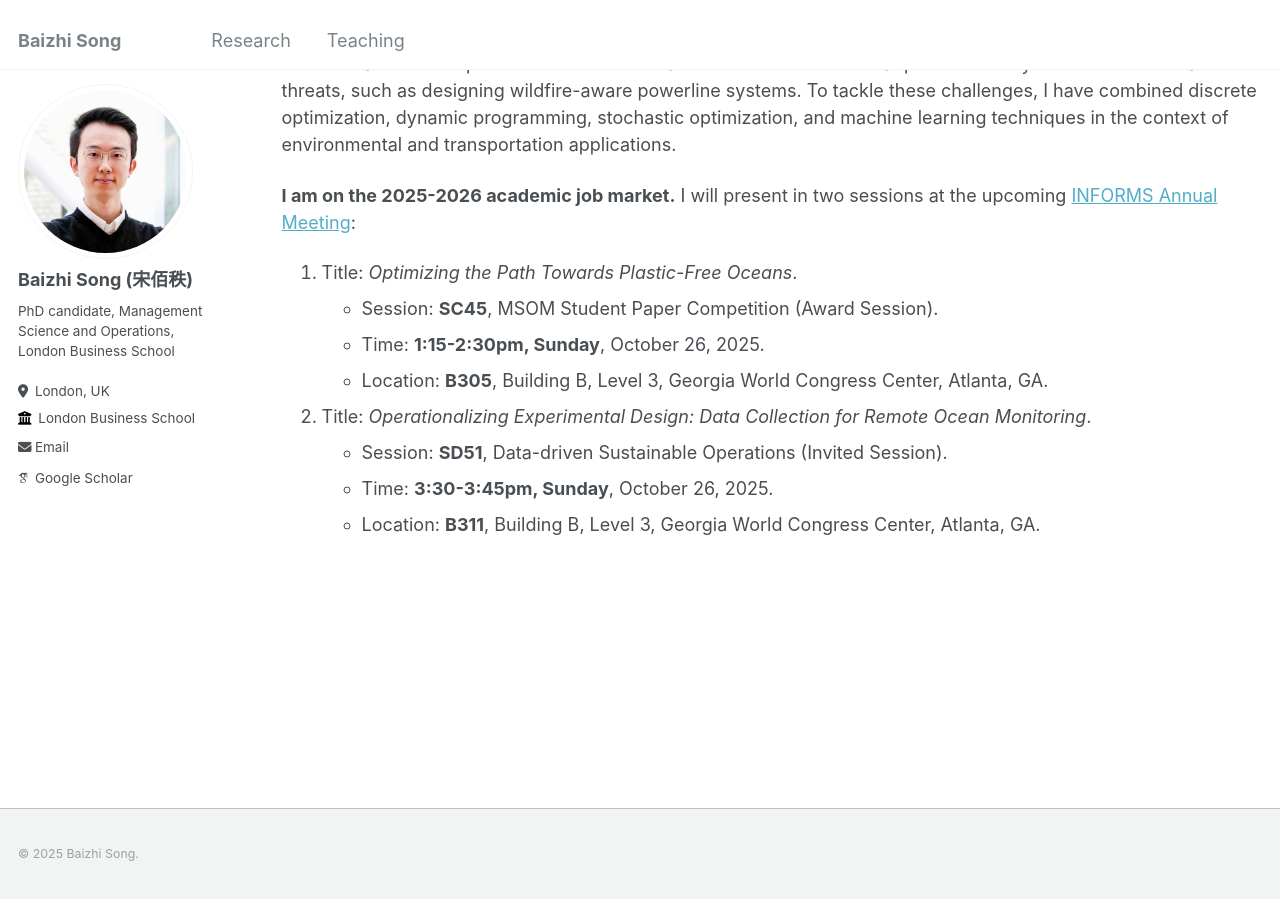
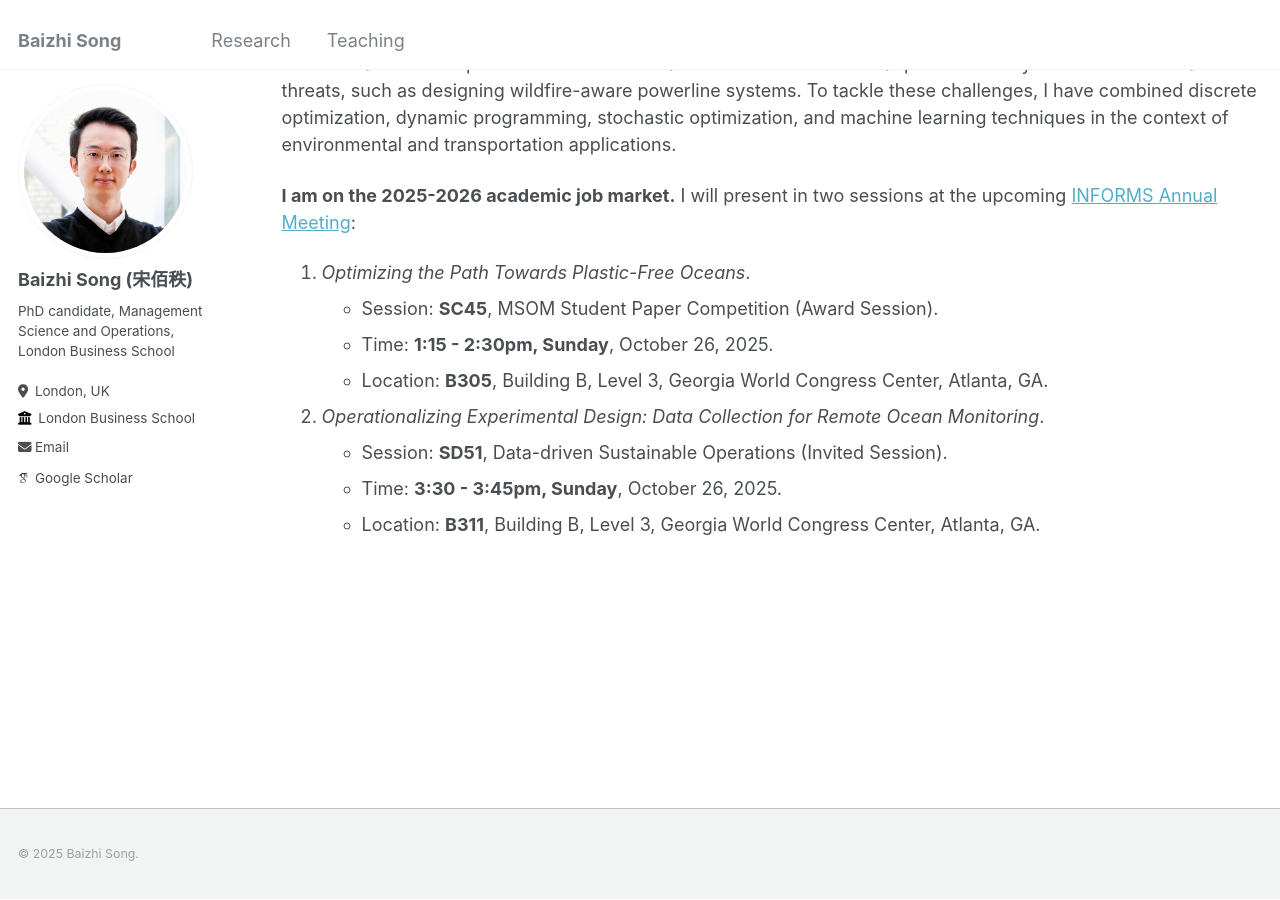
Before and after one commit to Baizhi-Song/baizhi-song.github.io, a Jekyll site: the page built from _pages/about.md, in a window 1280 px wide and 900 px high, scrolled down 487 px. Built offline with Jekyll 4.4.1, drawn with Linux system fonts in a browser that asks for light colours; some web fonts are replaced.

Commit message:
Update about.md

```diff
--- a/_pages/about.md
+++ b/_pages/about.md
@@ -19,13 +19,13 @@ My research objective is to develop novel optimization algorithms to address pre
 **I am on the 2025-2026 academic job market.**
 I will present in two sessions at the upcoming [INFORMS Annual Meeting](https://meetings.informs.org/wordpress/annual/agenda/):
 
-1. Title: *Optimizing the Path Towards Plastic-Free Oceans*.
+1. *Optimizing the Path Towards Plastic-Free Oceans*.
   - Session: **SC45**, MSOM Student Paper Competition (Award Session).
-  - Time: **1:15-2:30pm, Sunday**, October 26, 2025.
+  - Time: **1:15 - 2:30pm, Sunday**, October 26, 2025.
   - Location: **B305**, Building B, Level 3, Georgia World Congress Center, Atlanta, GA.
-2. Title: *Operationalizing Experimental Design: Data Collection for Remote Ocean Monitoring*.
+2. *Operationalizing Experimental Design: Data Collection for Remote Ocean Monitoring*.
   - Session: **SD51**, Data-driven Sustainable Operations (Invited Session).
-  - Time: **3:30-3:45pm, Sunday**, October 26, 2025.
+  - Time: **3:30 - 3:45pm, Sunday**, October 26, 2025.
   - Location: **B311**, Building B, Level 3, Georgia World Congress Center, Atlanta, GA.
 
 
```
